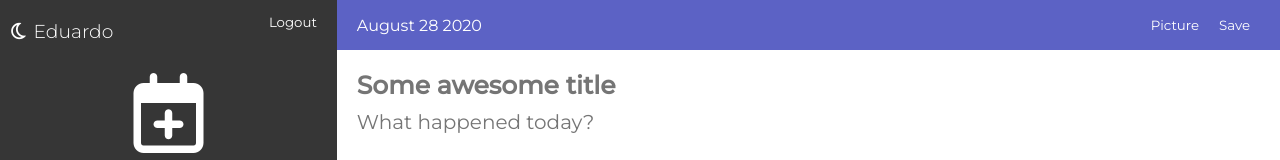
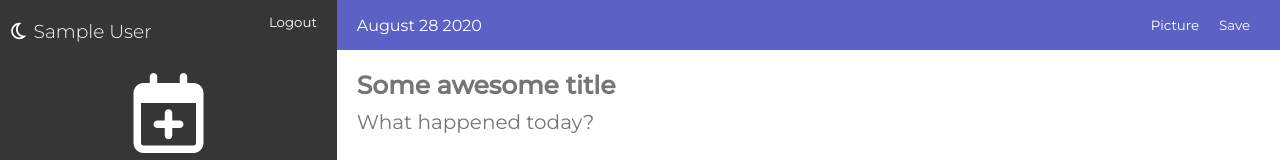
Before and after one commit to ewa1do/React-Course, a React (Vite) app in the folder journal-app/: page / in a window 1280 px wide. Shown: the top 160 px of the page. Built offline with nearby package versions, Linux system fonts and the light colour scheme; no server answers; sample sign-in values are in the browser's storage.

Commit message:
Continuacion del proyecto JournalApp

```diff
--- a/journal-app/src/components/journal/Sidebar.jsx
+++ b/journal-app/src/components/journal/Sidebar.jsx
@@ -1,4 +1,4 @@
-import { useDispatch } from 'react-redux';
+import { useDispatch, useSelector } from 'react-redux';
 
 import { JournalEntries } from './JournalEntries';
 import {
@@ -8,6 +8,7 @@ import {
 
 export const Sidebar = () => {
   const dispatch = useDispatch();
+  const { name } = useSelector((state) => state.auth);
 
   const handleLogout = () => {
     // dispatch(logout());
@@ -19,7 +20,7 @@ export const Sidebar = () => {
       <div className='journal__sidebar-navbar'>
         <h3 className='mt-5'>
           <i className='far fa-moon'></i>
-          <span> Eduardo</span>
+          <span> {name}</span>
         </h3>
 
         <button
--- a/journal-app/src/routers/AppRouter.jsx
+++ b/journal-app/src/routers/AppRouter.jsx
@@ -41,7 +41,7 @@ export const AppRouter = () => {
   if (checking) {
     return (
       <div>
-        <h1>Espere...</h1>
+        <h1>Wait...</h1>
       </div>
     );
   }
```
